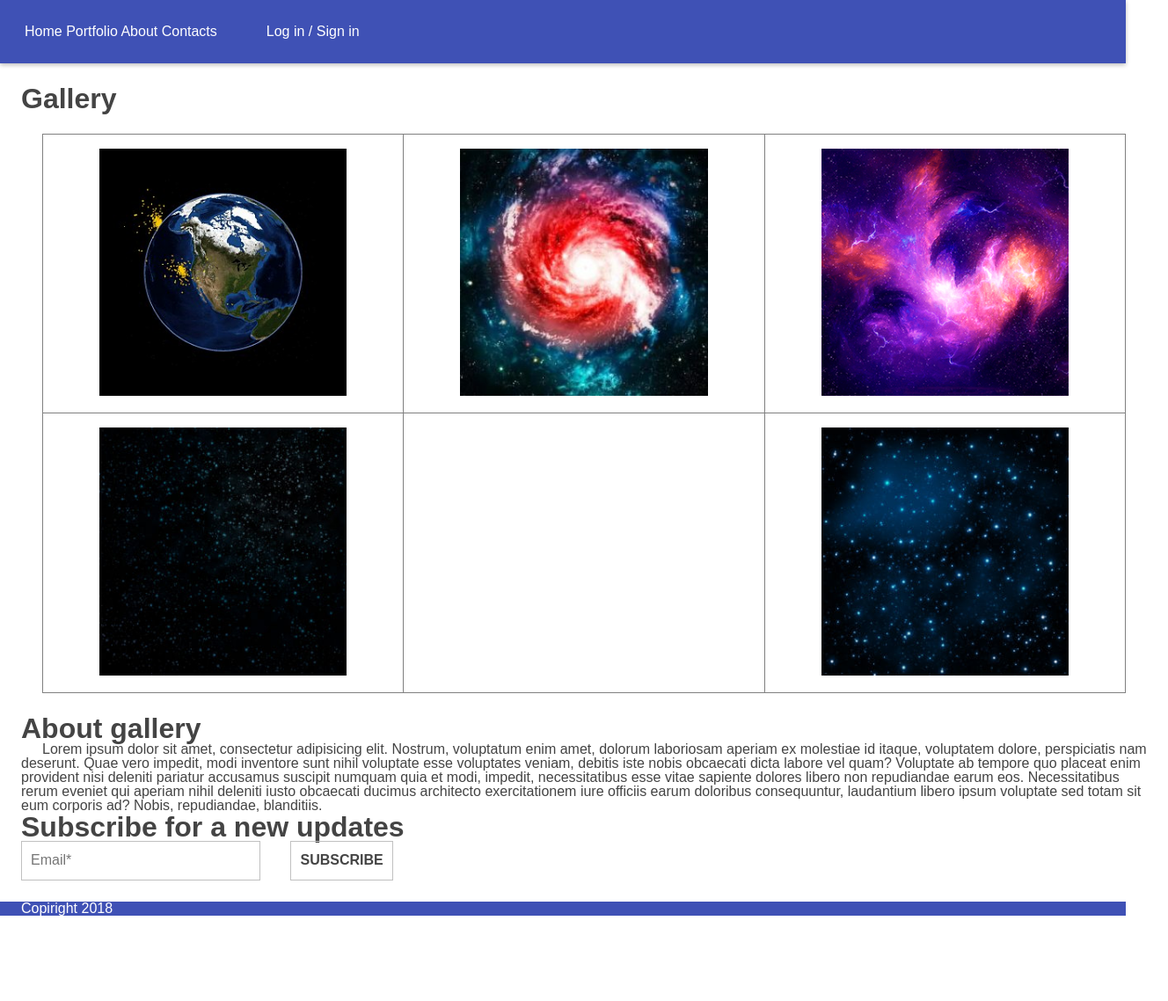
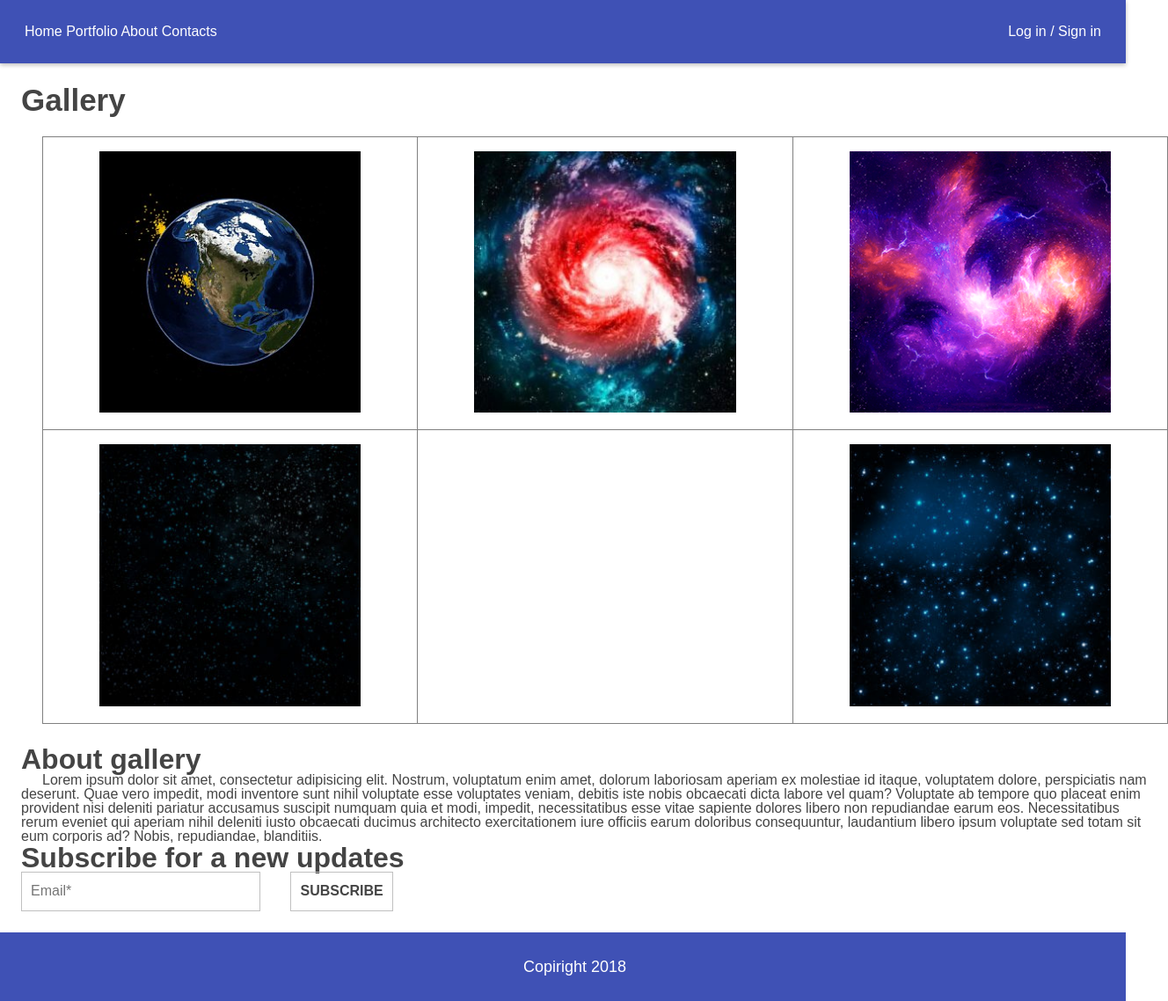
Before and after one commit to gandzja/level-up-homeworks, a website: page public/views/css/homework-2/index.html in a window 1280 px wide. Shown: the whole page at 88% size, 1328 px wide, since content can reach past the window. Before the commit the page ends 1041 px from the top, so only its background shows below. Drawn offline with Linux system fonts and the light colour scheme.

Commit message:
CSS HW 2

```diff
--- a/public/views/css/homework-2/css/style.css
+++ b/public/views/css/homework-2/css/style.css
@@ -206,13 +206,18 @@ img {
   padding-top: 16px;
   padding-bottom: 16px;
 }*/
+h1 {
+  font-size: 35px;
+  font-weight: bold;
+}
 h2 {
   font-size: 2em;
   font-weight: bold;
 }
-/*table {
+table {
+table-layout: inherit;
 width: 100%;
-}*/
+}
 .authorization {
   text-align: right;
 }
@@ -241,7 +246,7 @@ p {
 
 .email {
   border: 1px solid silver;
-  padding: 10px;
+  padding: 0 10px;
   height: 45px;
   width: 17em;
   margin-right: 30px;
@@ -250,7 +255,12 @@ p {
 button {
   border: 1px solid silver;
   font-weight: bold;
-  padding: 10px;
+  padding: 0 10px;
   height: 45px;
   text-transform: uppercase;
 }
+footer {
+  font-size: 18px;
+  padding: 30px;
+  text-align: center;
+}
--- a/public/views/css/homework-2/index.html
+++ b/public/views/css/homework-2/index.html
@@ -31,42 +31,30 @@
         </nav>
       </header>
       <div class="content">
-        <h2>Gallery</h2>
+        <h1>Gallery</h1>
         <main>
           <table class="secondtable">
             <tbody>
               <tr>
                 <td>
-                  <a href="images/300px-Collision-20a.jpg">
                   <img src="images/300px-Collision-20a.jpg" alt="" />
-                  </a>
                 </td>
                 <td>
-                  <a href="images/5000x5000_kosmos-3d-art-–-копія-300x300.jpg">
                   <img src="images/5000x5000_kosmos-3d-art-–-копія-300x300.jpg" alt="" />
-                  </a>
                 </td>
                 <td>
-                  <a href="images/avatar.png">
                   <img src="images/avatar.png" alt="" />
-                  </a>
                 </td>
               </tr>
               <tr>
                 <td>
-                  <a href="images/space-0000080__1365962946__300h.jpg">
                   <img src="images/space-0000080__1365962946__300h.jpg" alt="" />
-                  </a>
                 </td>
                 <td>
-                  <a href="images/kosmos57094.jpg">
                   <img src="images/kosmos57094.jpg" alt="" />
-                  </a>
                 </td>
                 <td>
-                  <a href="images/space-0000078__1365962929__300h.jpg">
                   <img src="images/space-0000078__1365962929__300h.jpg" alt="" />
-                  </a>
                 </td>
               </tr>
             </tbody>
@@ -75,12 +63,12 @@
           <p>
             Lorem ipsum dolor sit amet, consectetur adipisicing elit. Nostrum, voluptatum enim amet, dolorum laboriosam aperiam ex molestiae id itaque, voluptatem dolore, perspiciatis nam deserunt. Quae vero impedit, modi inventore sunt nihil voluptate esse voluptates veniam, debitis iste nobis obcaecati dicta labore vel quam? Voluptate ab tempore quo placeat enim provident nisi deleniti pariatur accusamus suscipit numquam quia et modi, impedit, necessitatibus esse vitae sapiente dolores libero non repudiandae earum eos. Necessitatibus rerum eveniet qui aperiam nihil deleniti iusto obcaecati ducimus architecto exercitationem iure officiis earum doloribus consequuntur, laudantium libero ipsum voluptate sed totam sit eum corporis ad? Nobis, repudiandae, blanditiis.
           </p>
+        </main>
         <h2> Subscribe for a new updates</h2>
         <form method="post">
           <input class="email" type="email" placeholder="Email*" name="mail" required>
           <button class="subscribe" type="submit">Subscribe</button>
         </form>
-        </main>
       </div>
       <footer>
          <p>Copiright 2018</p>
```
Lines whose indentation alone changed are shown as unchanged.
